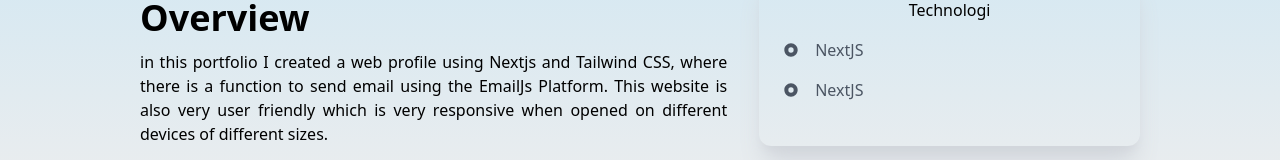
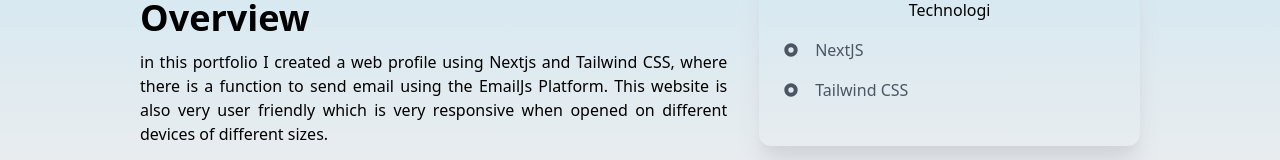
Before and after one commit to dennispradana/dennispradana, a Next.js app: page /Portfolio2 in a window 1280 px wide. Shown: the part 458-618 px from the top of the page. Built offline with nearby package versions, Linux system fonts and the light colour scheme.

Commit message:
Update Portfolio2.jsx

```diff
--- a/pages/Portfolio2.jsx
+++ b/pages/Portfolio2.jsx
@@ -28,7 +28,7 @@ const Portfolio2 = () => {
                         <p className='text-bold text-center pb-2'>Technologi</p>
                         <div className='grid grid-cols-3 md:grid-cols-1'>
                             <p className='flex items-center text-gray-600 py-2 gap-4'><RiRadioButtonFill/> NextJS</p>
-                            <p className='flex items-center text-gray-600 py-2 gap-4'><RiRadioButtonFill/> NextJS</p>
+                            <p className='flex items-center text-gray-600 py-2 gap-4'><RiRadioButtonFill/> Tailwind CSS</p>
                         </div>
                     </div>
                 </div>
```
